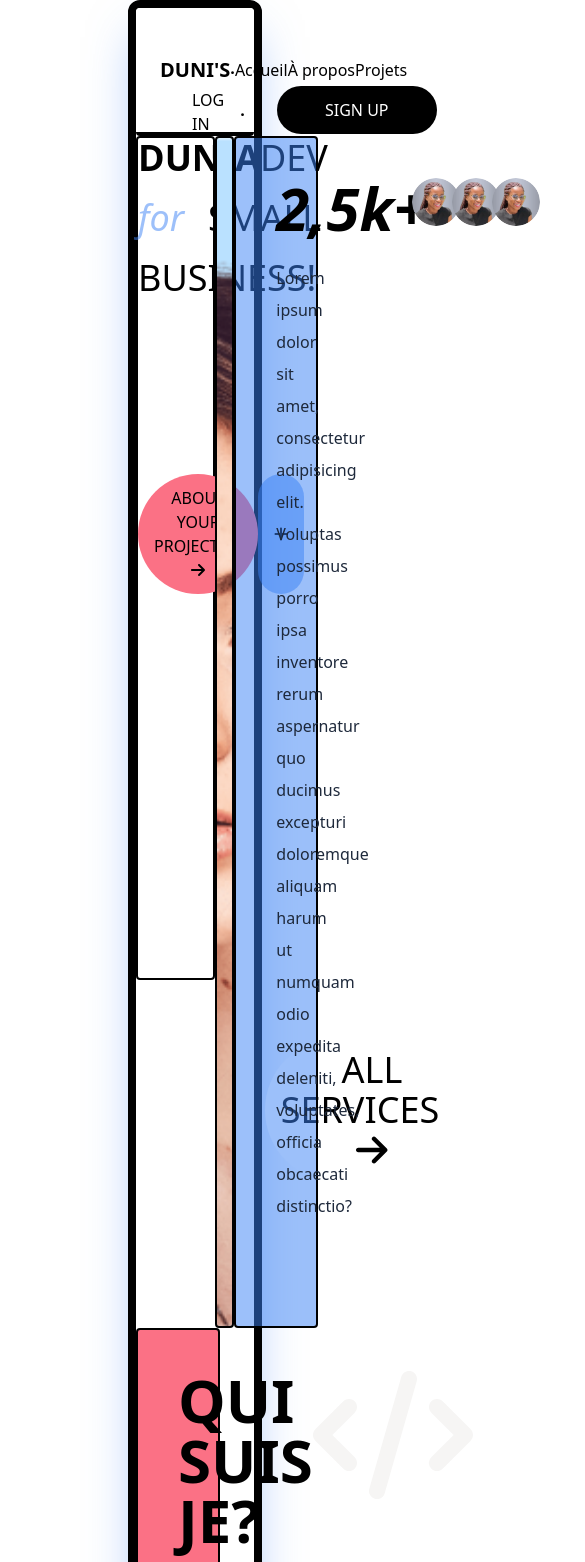
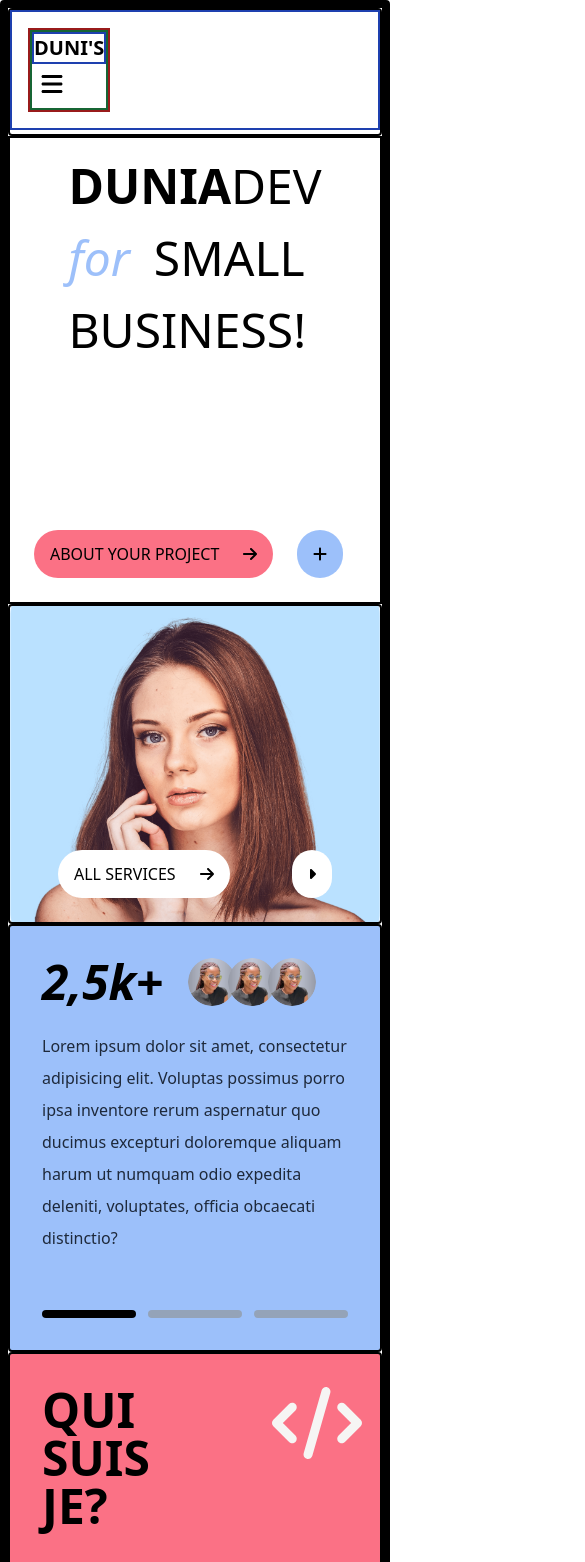
Before and after one commit to vanotis720/dunialydie_bento-landingpage, a React (Vite) app: page / in a window 390 px wide. Shown: the top 1562 px of the page, 585 px wide, since content can reach past the window. Built offline with nearby package versions, Linux system fonts and the light colour scheme.

Commit message:
responsive navbar

```diff
--- a/src/App.jsx
+++ b/src/App.jsx
@@ -5,7 +5,7 @@ import Header from './components/Header'
 function App() {
 
   return (
-      <div className=" rounded-xl mx-32 border-8 border-black shadow-2xl shadow-blue-500/50 ">
+      <div className=" rounded md:mx-32 border-8 border-black shadow-2xl shadow-blue-500/50 ">
         <Header/>
         <BodyContainer/>
       </div>
--- a/src/components/BodyContainer.jsx
+++ b/src/components/BodyContainer.jsx
@@ -6,11 +6,11 @@ import { faArrowRight, faPlus,faCaretRight,faCode } from '@fortawesome/free-soli
 export default function BodyContainer(){
 
     return(
-        <div className="grid xl: grid-cols-6 md:grid-cols-8 ">
+        <div className="grid  md:grid-cols-8 ">
             {/* premier carré */}
 
-            <div className="h-screen xl: col-span-4 md:col-span-5 md:px-10 md:py-14 rounded border-2 border-black">
-                <div className="grid grid-row-3 gap-y-5 text-4xl md:text-9xl">
+            <div className="md:h-screen  md:col-span-5 md:px-10 md:py-14rounded border-2 border-black px-6 py-6">
+                <div className="grid grid-row-3 gap-y-6 text-5xl md:text-9xl items-center justify-center md:grid-row-3">
                     <div className="">
                         <span className="font-bold ">DUNIA</span>
                         <span >DEV</span>
@@ -21,7 +21,7 @@ export default function BodyContainer(){
                     </div>
                     <div className="">BUSINESS!</div>
                 </div>
-                <div className="flex mt-44 justify-between ">
+                <div className="flex mt-44 md:justify-between gap-6">
                     <Buttons  style="rounded-full bg-rose-400 px-4 py-3 md:text-4xl">
                         <span className="mr-6 ">ABOUT YOUR PROJECT</span>
                         < FontAwesomeIcon icon={faArrowRight}/>
@@ -33,27 +33,27 @@ export default function BodyContainer(){
             </div>
             {/* deuxième carré */}
 
-            <div className="md:col-span-3 xl:col-span-3 bg-backgoround bg-no-repeat bg-cover bg-center md:w-full h-auto rounded border-2 border-black">
-                <div className="flex h-full justify-end flex-col rounded-xl">
-                    <div className=" flex gap-24 justify-between mx-12  mb-36">
-                        <Buttons  style="rounded-full bg-white px-4 py-3 text-4xl ">
+            <div className="md:col-span-3 bg-backgoround bg-no-repeat bg-cover bg-center md:w-full md:h-auto h-80 rounded border-2 border-black">
+                <div className="flex h-full justify-end flex-col rounded">
+                    <div className=" flex md:gap-24 justify-between mx-12  md:mb-36 mb-6">
+                        <Buttons  style="rounded-full bg-white px-4 py-3 md:text-4xl text-base">
                             <span className="mr-6 ">ALL SERVICES</span>
                             < FontAwesomeIcon icon={faArrowRight}/>
                         </Buttons>
-                        <Buttons  style="rounded-full bg-white px-4 py-2 text-4xl">
+                        <Buttons  style="rounded-full bg-white px-4 py-2 md:text-4xl text-base">
                             <FontAwesomeIcon icon={faCaretRight} />
                         </Buttons>
                     </div>
                 </div>
             </div>
             {/* troisième carré */}
-            <div className="border-2 border-black h-auto md:col-span-3 xl:col-span-3 rounded p-10 bg-blue-500/50">
+            <div className="border-2 border-black h-auto md:col-span-3  rounded md:p-10 bg-blue-500/50 p-8">
                 <div className="flex flex-col gap-y-6">
                     <div className="flex justify-between">
                         <div>
-                            <span className="font-bold text-6xl italic">2,5k+</span>
+                            <span className="font-bold md:text-6xl italic text-5xl">2,5k+</span>
                         </div>
-                        <div className=" flex gap-0">
+                        <div className=" flex">
                             <div className="rounded-full bg-backgoround1 bg-no-repeat bg-cover bg-center h-12 w-12 relative right-4"></div>
                             <div className="rounded-full bg-backgoround2 bg-no-repeat bg-cover bg-center h-12 w-12 relative right-6"></div>
                             <div className="rounded-full bg-backgoround3 bg-no-repeat bg-cover bg-center h-12 w-12 relative right-8"></div>
@@ -78,10 +78,10 @@ export default function BodyContainer(){
             </div>
             {/* quatrième carré */}
 
-            <div className="border-2 border-black h-auto md:col-span-5 xl: col-span-4 rounded bg-rose-400 p-10">
+            <div className="border-2 border-black h-auto md:col-span-5  rounded bg-rose-400 md:p-10 p-8">
                 <div className=" flex justify-between   ">
                     <div className='basis-1/2 gap-y-6 flex flex-col'>
-                        <div className="font-bold text-6xl">QUI SUIS JE?</div>
+                        <div className="font-bold md:text-6xl text-5xl">QUI SUIS JE?</div>
                         <div className="leading-loose text-slate-800">
                         Je suis Lydie Dunia, une développeuse passionnée par la transformation
                         des idées en réalités numériques. Avec une solide expérience
@@ -93,7 +93,7 @@ export default function BodyContainer(){
                         autour du développement.
                         </div>
                     </div>
-                    <div className="text-9xl basis-1/2 ">
+                    <div className="md:text-9xl basis-1/2 text-7xl">
                         <div className="grid grid-cols-2">
                             <div className="col-start-2">
                                 <FontAwesomeIcon icon={faCode} style={{color: "#f6f5f4",}} />
@@ -101,7 +101,7 @@ export default function BodyContainer(){
                         </div>
                     </div>
                 </div>
-                <div className='grid grid-cols-5 gap-8 mt-12 w-auto'>
+                <div className='grid md:grid-cols-5 gap-8 mt-12 w-auto'>
                     <div className="font-custom ">
                         WSJ
                     </div>
@@ -117,7 +117,9 @@ export default function BodyContainer(){
 
                     </div>
                     <div className="">
-                        <span className="italic text-sm ">https://github.com/dunialydie</span>
+                        <span className="italic text-sm ">
+                            <a rel="stylesheet" href="https://github.com/dunialydie" target="_blank " className="text-white">Visualisez mes Projets</a>
+                        </span>
                         <span></span>
                     </div>
                     <div className="">
--- a/src/components/Header.jsx
+++ b/src/components/Header.jsx
@@ -1,29 +1,82 @@
 import Buttons from "./Butons";
+import { FontAwesomeIcon } from '@fortawesome/react-fontawesome';
+import {faBars } from '@fortawesome/free-solid-svg-icons';
+import React, { useState } from 'react';
 
 export default function Header(){
+    const [menuOpen, setMenu] = useState(false);
     return(
-        <div className=" bg-white rounded border-b-4 border-black h-32 ">
-            <div className=" text-black mx-6 py-11 grid md:grid-cols-2 justify-between">
-                <div className="grid md:grid-cols-2 items-center">
-                    <div className="flex md:gap-4 items-center xl:gap-7">
-                        <div className="font-bold mt-1 text-xl ">DUNI'S</div>
-                        <div className="font-bold">.</div>
-                        <div className="text-base mt-1 ">Accueil</div>
-                        <div className="text-base mt-1 ">À propos</div>
-                        <div className="text-base mt-1 ">Projets</div>
-                    </div>
+        <div className=" bg-white rounded border-2 border-black h-32 ">
+            <div className="flex flex-wrap md:grid md:grid-cols-1 justify-between items-center p-4 md:p-6 border-2 border-blue-800">
+                <div className="grid md:grid-cols-1 items-center gap-4 border-2 border-red-800">
+                    <div className="md:flex md:gap-4 items-center border-2 border-green-800 ">
+                    <div className="font-bold text-xl border-2 border-blue-800">DUNI'S</div>
+                    <Buttons style="md:hidden p-2 col-start-2" onClick={()=> setMenu(!menuOpen)}>
+                        <FontAwesomeIcon icon={faBars} style={{color: "#000000",}} className="w-6 h-6" />
+                    </Buttons>
 
+                        <nav className={`${menuOpen ? 'flex' : 'hidden'} flex-col md:grid md:grid-cols-2 md:gap-7 gap-5 items-center border-2 border-yellow-600 md:justify-between w-full`}>
+                            <div className="md:flex md:gap-6">
+                                <div className="font-bold text-base">.</div>
+                                <div className="text-base">Accueil</div>
+                                <div className="text-base">À propos</div>
+                                <div className="text-base">Projets</div>
+                            </div>
+
+                            <div className="flex flex-col items-center  mx-4 border-2 border-blue-800 ">
+                                <div className="flex flex-col gap-4 items-center md:flex-row md:gap-5">
+                                    <div className="text-base mt-1 col-start-2 md:w-14">LOG IN</div>
+                                    <div className="font-bold text-base col-start-3 ">.</div>
+                                    <Buttons name="SIGN UP"style= 'bg-black rounded-full text-white py-3 px-4 text-base w-40 col-start-5 '/>
+                                </div>
+
+                            </div>
+                        </nav>
                 </div>
-                <div className="grid md:grid-cols-2 items-center justify-items-end mx-4 ">
+                {/* <div className="grid md:grid-cols-2 items-center justify-items-end mx-4 hidden border-2 border-pink-800">
                     <div className="grid md:grid-cols-2 col-start-2 gap-4 items-center">
                         <div className="text-base mt-1 col-start-2 ">LOG IN</div>
                         <div className="font-bold text-base col-start-3 ">.</div>
                         <Buttons name="SIGN UP"style= 'bg-black rounded-full text-white py-3 px-4 text-base w-40 col-start-5 '/>
                     </div>
 
-                </div>
+                </div> */}
             </div>
+        </div>
         </div>
 
     )
 }
+
+
+// import Buttons from "./Butons";
+
+// export default function Header(){
+//     return(
+//         <div className=" bg-white rounded border-2 border-black h-32 ">
+//             <div className=" text-black md:mx-6 md:py-11 grid md:grid-cols-2 justify-between">
+//                 <div className="grid md:grid-cols-2 items-center">
+//                     <div className="flex md:gap-4 items-center xl:gap-7">
+//                         <nav>
+//                             <div className="font-bold mt-1 text-xl ">DUNI'S</div>
+//                             <div className="font-bold">.</div>
+//                             <div className="text-base mt-1 ">Accueil</div>
+//                             <div className="text-base mt-1 border-2 border-blue-800">À propos</div>
+//                             <div className="text-base mt-1 ">Projets</div>
+//                         </nav>
+//                     </div>
+
+//                 </div>
+//                 <div className="grid md:grid-cols-2 items-center justify-items-end mx-4 ">
+//                     <div className="grid md:grid-cols-2 col-start-2 gap-4 items-center">
+//                         <div className="text-base mt-1 col-start-2 ">LOG IN</div>
+//                         <div className="font-bold text-base col-start-3 ">.</div>
+//                         <Buttons name="SIGN UP"style= 'bg-black rounded-full text-white py-3 px-4 text-base w-40 col-start-5 '/>
+//                     </div>
+
+//                 </div>
+//             </div>
+//         </div>
+
+//     )
+// }
```
